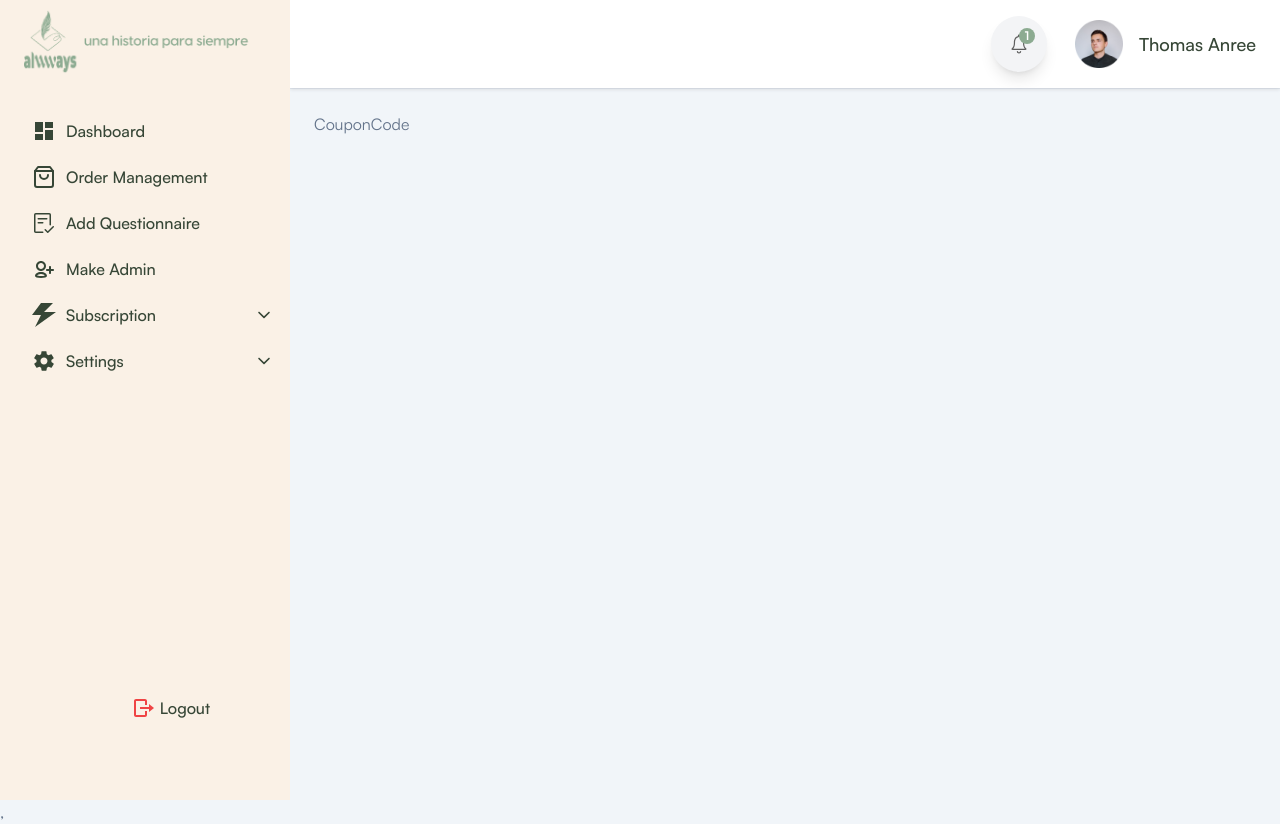
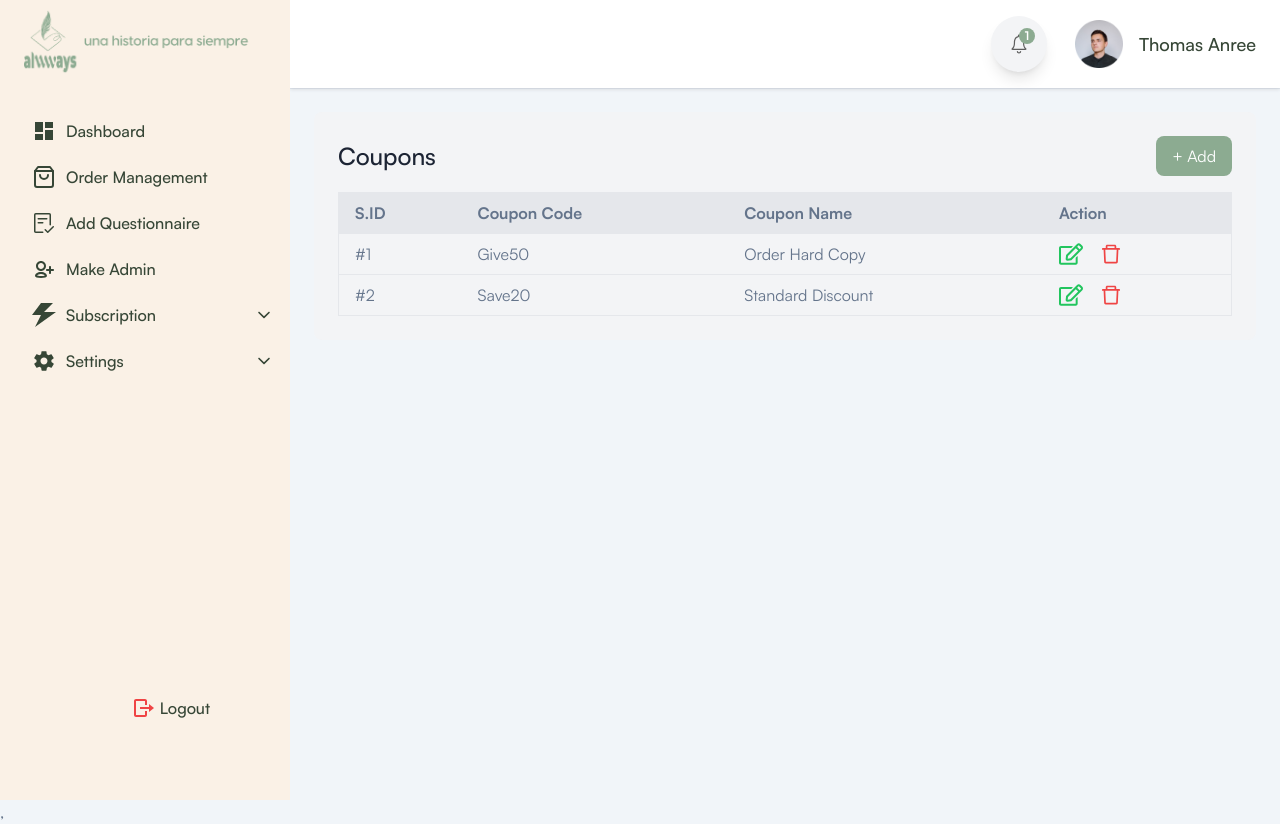
Before and after one commit to shuvo-art/Merged_Project, a React (Vite) app: page /subscription/couponCode in a window 1280 px wide. Built offline with nearby package versions, Linux system fonts and the light colour scheme; sample sign-in values are in the browser's storage.

Commit message:
cupon page added

```diff
--- a/package.json
+++ b/package.json
@@ -16,6 +16,7 @@
     "flatpickr": "^4.6.13",
     "framer-motion": "^11.11.17",
     "headlessui": "^0.0.0",
+    "jodit-react": "^4.1.2",
     "jsvectormap": "^1.6.0",
     "react": "^18.3.1",
     "react-apexcharts": "^1.5.0",
--- /dev/null
+++ b/src/components/Banner.jsx
@@ -0,0 +1,11 @@
+import React from 'react'
+import logo from "../images/logo/logo.png"
+const Banner = () => {
+  return (
+    <div className='bg-[#FAF1E6] flex justify-center items-center w-full h-44 mb-8 rounded-lg'>
+        <img src={logo} alt="" />
+    </div>
+  )
+}
+
+export default Banner
--- /dev/null
+++ b/src/components/RichTextEditor/RichTextEditor.jsx
@@ -0,0 +1,49 @@
+import React, { useRef } from "react";
+import JoditEditor from "jodit-react";
+
+const FullScreenRichTextEditor = () => {
+  const editor = useRef(null);
+  const [content, setContent] = React.useState("");
+
+  // Configuration for Jodit Editor
+  const config = {
+    readonly: false, // Enables editing
+    toolbarSticky: false, // Toolbar won't stick to the top
+    buttons: [
+      "fontsize", // Font size dropdown
+      "bold",     // Bold button
+      "italic",   // Italic button
+      "underline", // Underline button
+      "align",    // Align options
+    ],
+    buttonsXS: [
+      "fontsize",
+      "bold",
+      "italic",
+      "underline",
+      "align",
+    ], // Toolbar for smaller screens
+    showCharsCounter: false, // Disable character counter
+    showWordsCounter: false, // Disable word counter
+    showXPathInStatusbar: false, // Hide XPath in status bar
+    toolbarInline: false, // Disable inline toolbar
+    height: "100%", // Full height of the container
+    width: "100%", // Full width of the container
+    placeholder: "Start typing here...",
+  };
+
+  return (
+    <div className="w-full h-full  bg-gray-50">
+      <JoditEditor
+        ref={editor}
+        value={content}
+        config={config}
+        onBlur={(newContent) => setContent(newContent)} // Save content on blur
+        onChange={(newContent) => {}}
+        className="h-full w-full rounded-md border-gray-300 shadow-sm focus:ring focus:ring-blue-500"
+      />
+    </div>
+  );
+};
+
+export default FullScreenRichTextEditor;
--- a/src/pages/Dashboard/PrivacyAndPolicy.jsx
+++ b/src/pages/Dashboard/PrivacyAndPolicy.jsx
@@ -1,9 +1,13 @@
-import React from 'react'
+import React from "react";
+import FullScreenRichTextEditor from "../../components/RichTextEditor/RichTextEditor";
 
 const PrivacyAndPolicy = () => {
   return (
-    <div>PrivacyAndPolicy</div>
-  )
-}
+    <div>
+      <p className="text-3xl font-bold mb-8 text-black">Privacy and policy</p>
+      <FullScreenRichTextEditor />
+    </div>
+  );
+};
 
-export default PrivacyAndPolicy
+export default PrivacyAndPolicy;
--- a/src/pages/Dashboard/TermsAndCondition.jsx
+++ b/src/pages/Dashboard/TermsAndCondition.jsx
@@ -1,9 +1,11 @@
 import React from "react";
+import RichTextEditor from "../../components/RichTextEditor/RichTextEditor";
 
 const TermsAndCondition = () => {
   return (
     <div>
-      <p>Terms and condition</p>
+      <p className="text-3xl font-bold mb-8 text-black">Terms and condition</p>
+      <RichTextEditor/>
     </div>
   );
 };
--- a/src/pages/Subscription/CouponCode.jsx
+++ b/src/pages/Subscription/CouponCode.jsx
@@ -1,7 +1,209 @@
-const CouponCode = () => {
+import React, { useState } from "react";
+import { useForm } from "react-hook-form";
+import { AiOutlineDelete } from "react-icons/ai";
+import { FaRegEdit } from "react-icons/fa";
+import Modal from "../Modals/Modal";
+import ConfirmationModal from "../Modals/ConfirmationModal";
+import Banner from "../../components/Banner";
+
+// Initial Coupons Data
+const initialCoupons = [
+  {
+    id: 1,
+    name: "Order Hard Copy",
+    code: "Give50",
+    discount: "20%",
+    startDate: "08/11/24",
+    endDate: "08/11/24",
+  },
+  {
+    id: 2,
+    name: "Standard Discount",
+    code: "Save20",
+    discount: "10%",
+    startDate: "08/12/24",
+    endDate: "08/12/24",
+  },
+];
+
+const CouponTable = () => {
+  const [coupons, setCoupons] = useState(initialCoupons); // Coupon List State
+  const [isModalOpen, setIsModalOpen] = useState(false); // Modal Visibility
+  const [isConfirmationOpen, setIsConfirmationOpen] = useState(false); // Delete Confirmation Modal
+  const [modalType, setModalType] = useState("add"); // "add" or "edit"
+  const [currentCoupon, setCurrentCoupon] = useState(null); // Currently Selected Coupon
+  const [couponToDelete, setCouponToDelete] = useState(null); // Coupon to delete
+
+  // Form handling with React Hook Form
+  const { register, handleSubmit, reset, setValue } = useForm();
+
+  // Open Modal to Add Coupon
+  const openAddModal = () => {
+    setModalType("add");
+    reset(); // Reset form fields
+    setIsModalOpen(true);
+  };
+
+  // Open Modal to Edit Coupon
+  const openEditModal = (coupon) => {
+    setModalType("edit");
+    setCurrentCoupon(coupon);
+    setValue("name", coupon.name);
+    setValue("code", coupon.code);
+    setValue("discount", coupon.discount);
+    setValue("startDate", coupon.startDate);
+    setValue("endDate", coupon.endDate);
+    setIsModalOpen(true);
+  };
+
+  // Open Delete Confirmation Modal
+  const openDeleteConfirmation = (coupon) => {
+    setCouponToDelete(coupon);
+    setIsConfirmationOpen(true);
+  };
+
+  // Confirm Coupon Deletion
+  const confirmDelete = () => {
+    setCoupons(coupons.filter((coupon) => coupon.id !== couponToDelete.id));
+    setIsConfirmationOpen(false);
+  };
+
+  // Handle Form Submission for Add/Edit
+  const onSubmit = (data) => {
+    if (modalType === "add") {
+      // Add new coupon
+      const newCoupon = {
+        id: coupons.length + 1,
+        ...data,
+      };
+      setCoupons([...coupons, newCoupon]);
+    } else if (modalType === "edit") {
+      // Update existing coupon
+      const updatedCoupons = coupons.map((coupon) =>
+        coupon.id === currentCoupon.id ? { ...coupon, ...data } : coupon
+      );
+      setCoupons(updatedCoupons);
+    }
+    setIsModalOpen(false); // Close modal
+  };
+
   return (
-    <div>CouponCode</div>
-  )
-}
+    <div className="p-6 bg-gray-100 rounded-lg">
+      {/* Header Section */}
+      <div className="flex items-center justify-between mb-4">
+        <h1 className="text-2xl font-medium text-black">Coupons</h1>
+        <button
+          onClick={openAddModal}
+          className="bg-[#8CAB91] text-white px-4 py-2 rounded-lg hover:bg-green-600"
+        >
+          + Add
+        </button>
+      </div>
 
-export default CouponCode
+      {/* Coupon Table */}
+      <table className="w-full border-collapse border rounded-lg">
+        <thead>
+          <tr className="bg-gray-200 border-b">
+            <th className="px-4 py-2 text-left">S.ID</th>
+            <th className="px-4 py-2 text-left">Coupon Code</th>
+            <th className="px-4 py-2 text-left">Coupon Name</th>
+            <th className="px-4 py-2 text-left">Action</th>
+          </tr>
+        </thead>
+        <tbody>
+          {coupons.map((coupon) => (
+            <tr key={coupon.id} className="border-b">
+              <td className="px-4 py-2">#{coupon.id}</td>
+              <td className="px-4 py-2">{coupon.code}</td>
+              <td className="px-4 py-2">{coupon.name}</td>
+              <td className="px-4 py-2 flex space-x-4">
+                <button onClick={() => openEditModal(coupon)}>
+                  <FaRegEdit className="text-green-500 text-2xl" />
+                </button>
+                <button onClick={() => openDeleteConfirmation(coupon)}>
+                  <AiOutlineDelete className="text-red-500 text-2xl" />
+                </button>
+              </td>
+            </tr>
+          ))}
+        </tbody>
+      </table>
+
+      {/* Modal Component */}
+      <Modal isOpen={isModalOpen} onClose={() => setIsModalOpen(false)}>
+        <form onSubmit={handleSubmit(onSubmit)}>
+          <Banner />
+          {/* Coupon Name Input */}
+          <div className="mb-4">
+            <label className="block font-medium mb-1">Coupon Name</label>
+            <input
+              {...register("name")}
+              type="text"
+              placeholder="Type here"
+              className="w-full border rounded px-4 py-2"
+            />
+          </div>
+
+          {/* Coupon Code Input */}
+          <div className="mb-4">
+            <label className="block font-medium mb-1">Coupon Code</label>
+            <input
+              {...register("code")}
+              type="text"
+              placeholder="Type here"
+              className="w-full border rounded px-4 py-2"
+            />
+          </div>
+
+          {/* Discount Input */}
+          <div className="mb-4">
+            <label className="block font-medium mb-1">Discount</label>
+            <input
+              {...register("discount")}
+              type="text"
+              placeholder="e.g. 20%"
+              className="w-full border rounded px-4 py-2"
+            />
+          </div>
+
+          {/* Start Date and End Date Inputs */}
+          <div className="mb-4 flex space-x-4">
+            <div>
+              <label className="block font-medium mb-1">Start Date</label>
+              <input
+                {...register("startDate")}
+                type="date"
+                className="w-full border rounded px-4 py-2"
+              />
+            </div>
+            <div>
+              <label className="block font-medium mb-1">End Date</label>
+              <input
+                {...register("endDate")}
+                type="date"
+                className="w-full border rounded px-4 py-2"
+              />
+            </div>
+          </div>
+
+          {/* Submit Button */}
+          <button
+            type="submit"
+            className="bg-[#8CAB91] text-white px-4 py-2 rounded-lg w-full"
+          >
+            {modalType === "add" ? "Create" : "Update"}
+          </button>
+        </form>
+      </Modal>
+
+      {/* Delete Confirmation Modal */}
+      <ConfirmationModal
+        isOpen={isConfirmationOpen}
+        onClose={() => setIsConfirmationOpen(false)}
+        onConfirm={confirmDelete}
+      />
+    </div>
+  );
+};
+
+export default CouponTable;
```
Also changed, not shown: 1 other file (tests, documents, lock files or other folders).
